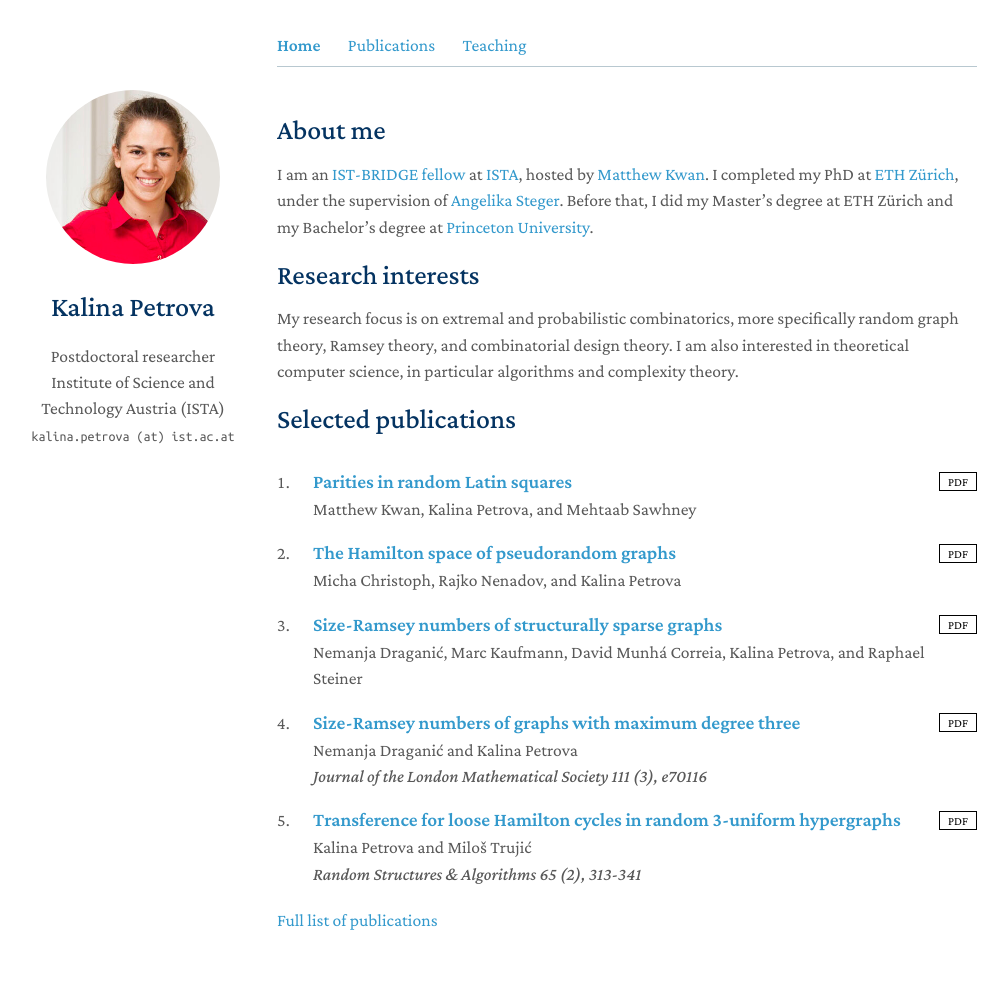
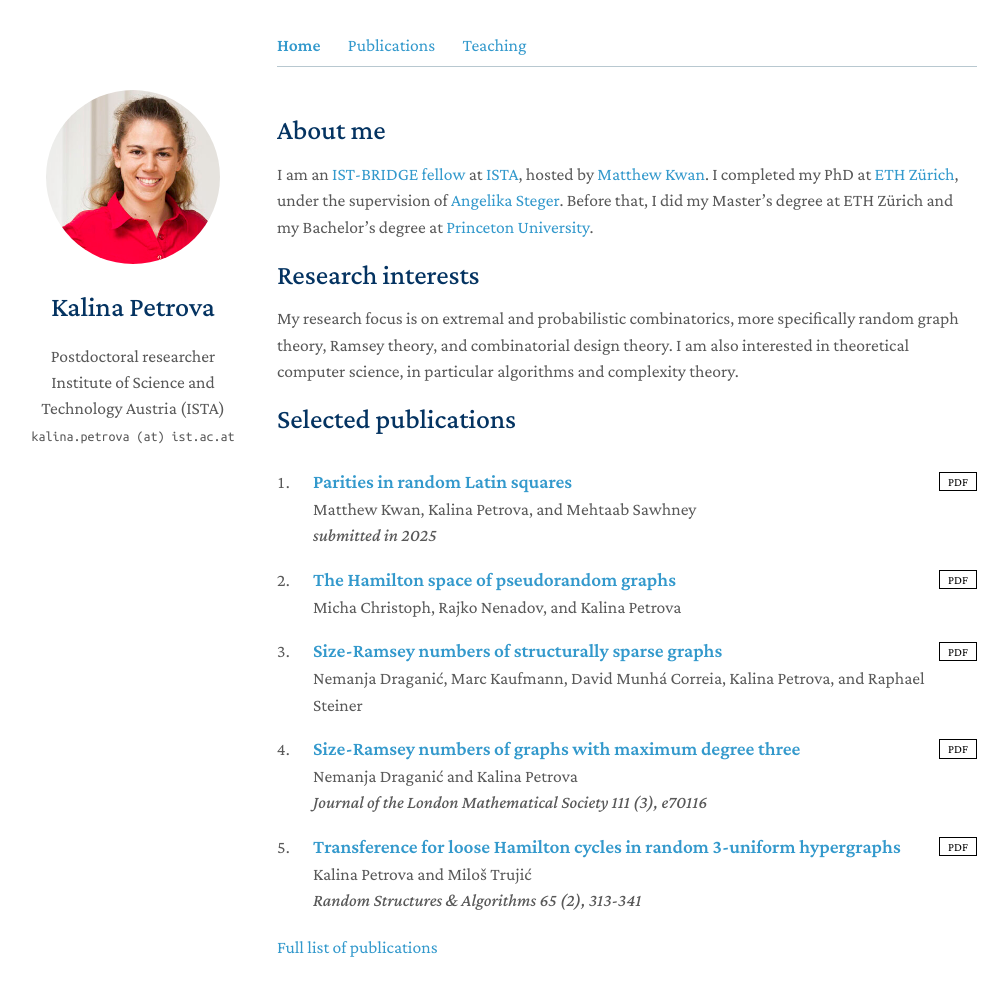
Before and after one commit to kpetrova/kpetrova.github.io, a Jekyll site: the page built from index.md, in a window 1280 px wide and 1056 px high. Shown: the top 996 px of the window, without its empty margins (143-1151 px from the left). Built offline with Jekyll 4.4.1, drawn with Linux system fonts in a browser that asks for light colours; a style sheet for code colours, icons or effects is not loaded.

Commit message:
Added year to one publication

```diff
--- a/_data/publications-home.yml
+++ b/_data/publications-home.yml
@@ -2,6 +2,7 @@ papers:
 
   - title: Parities in random Latin squares
     authors: Matthew Kwan, Kalina Petrova, and Mehtaab Sawhney
+    journal: submitted in 2025
     pdf: https://arxiv.org/pdf/2509.13125
     type: preprint
 
```
